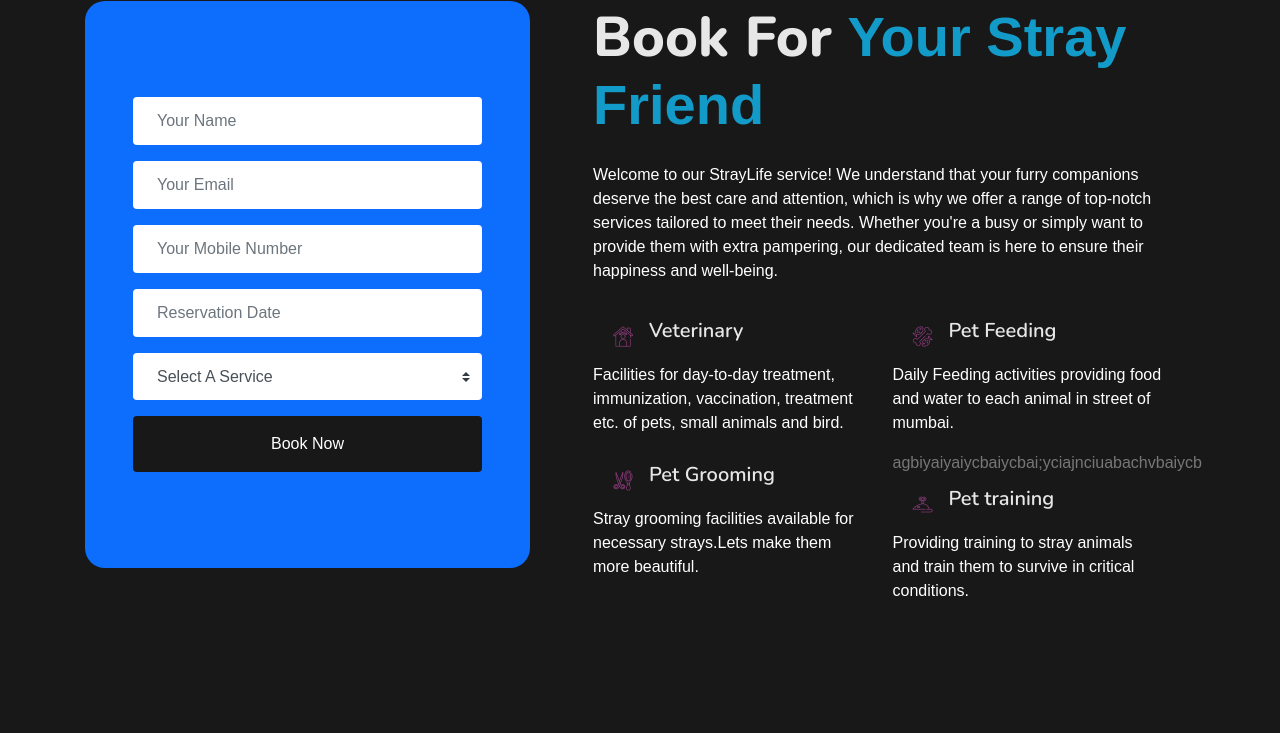
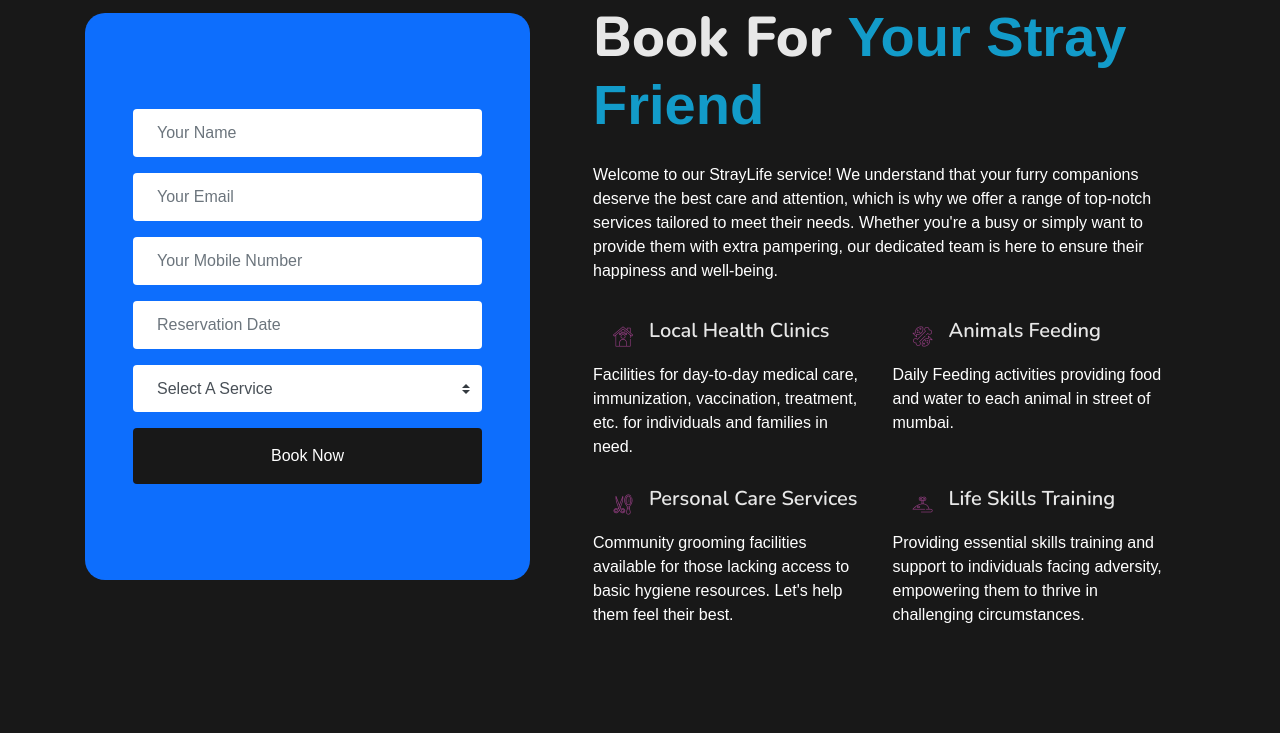
Before and after one commit to Tejas062003/Unity-Uprise, a website with bundled scripts: page index.html in a window 1280 px wide. Shown: the part 1268-2001 px from the top of the page. Built offline with nearby package versions, Linux system fonts and the light colour scheme; files whose address does not match are found by name.

Commit message:
index shantanu

```diff
--- a/index.html
+++ b/index.html
@@ -117,12 +117,12 @@
         <div id="header-carousel" class="carousel slide" data-ride="carousel">
             <div class="carousel-inner">
                 <div class="carousel-item active">
-                    <img class="w-100" src="img/card2.jpg" alt="Image">
+                    <img class="w-100" src="assets/images/card2.jpg" alt="Image">
                     <div class="carousel-caption d-flex flex-column align-items-center justify-content-center">
                         <div class="p-3" style="max-width: 900px;">
-                            <h3 class="text-white mb-3 d-none d-sm-block">Stray Rescue Services</h3>
+                            <h3 class="text-white mb-3 d-none d-sm-block">Community Outreach Services</h3>
                             <h1 class="display-3 text-white mb-3">It’s hard to be hungry and homeless</h1>
-                            <h5 class="text-white mb-3 d-none d-sm-block">Saving one animal won’t change the world, but it will change the world for that one animal.</h5>
+                            <h5 class="text-white mb-3 d-none d-sm-block">Saving one Life won’t change the world, but it will change the world for that one life.</h5>
                             <a href="https://rzp.io/l/eKIvycV" class="btn btn-lg btn-primary mt-3 mt-md-4 px-4">Feed Now</a>
                             <a href="service.html" class="btn btn-lg btn-secondary mt-3 mt-md-4 px-4">Learn More</a>
                         </div>
@@ -201,19 +201,16 @@
                             <div class="d-flex flex-column">
                                 <div class="d-flex align-items-center mb-2" style="filter: invert(1);">
                                     <h1 class="flaticon-house font-weight-normal text-secondary m-0 mr-3" ></h1>
-                                    <h5 class="text-truncate m-0">Veterinary</h5>
+                                    <h5 class="text-truncate m-0">Local Health Clinics</h5>
                                 </div>
-                                <p style="color: white;">Facilities for day-to-day treatment, immunization,
-                                    vaccination, treatment etc. of pets, small animals and bird.</p>
+                                <p style="color: white;">Facilities for day-to-day medical care, immunization, vaccination, treatment, etc. for individuals and families in need.</p>
                             </div>
-
-
                         </div>
                         <div class="col-sm-6">
                             <div class="d-flex flex-column">
                                 <div class="d-flex align-items-center mb-2" style="filter: invert(1);">
                                     <h1 class="flaticon-food font-weight-normal text-secondary m-0 mr-3"></h1>
-                                    <h5 class="text-truncate m-0">Pet Feeding</h5>
+                                    <h5 class="text-truncate m-0">Animals Feeding</h5>
                                 </div>
                                 <p style="color: white;">Daily Feeding activities providing food and water to each animal in street of mumbai.</p>
                             </div>
@@ -222,18 +219,18 @@
                             <div class="d-flex flex-column">
                                 <div class="d-flex align-items-center mb-2" style="filter: invert(1);">
                                     <h1 class="flaticon-grooming font-weight-normal text-secondary m-0 mr-3"></h1>
-                                    <h5 class="text-truncate m-0">Pet Grooming</h5>
+                                    <h5 class="text-truncate m-0">Personal Care Services</h5>
                                 </div>
-                                <p class="m-0" style="color: white;">Stray grooming facilities available for necessary strays.Lets make them more beautiful.</p>
+                                <p class="m-0" style="color: white;">Community grooming facilities available for those lacking access to basic hygiene resources. Let's help them feel their best.</p>
                             </div>
                         </div>
-                        <div class="col-sm-6">agbiyaiyaiycbaiycbai;yciajnciuabachvbaiycb
+                        <div class="col-sm-6">
                             <div class="d-flex flex-column">
                                 <div class="d-flex align-items-center mb-2" style="filter: invert(1);">
                                     <h1 class="flaticon-toy font-weight-normal text-secondary m-0 mr-3"></h1>
-                                    <h5 class="text-truncate m-0">Pet training</h5>
+                                    <h5 class="text-truncate m-0">Life Skills Training</h5>
                                 </div>
-                                <p class="m-0" style="color: white;">Providing training to stray animals and train them to survive in critical conditions. </p>
+                                <p class="m-0" style="color: white;">Providing essential skills training and support to individuals facing adversity, empowering them to thrive in challenging circumstances. </p>
                             </div>
                         </div>
                     </div>
```
Also changed, not shown: assets/images/card2.jpg (added).
